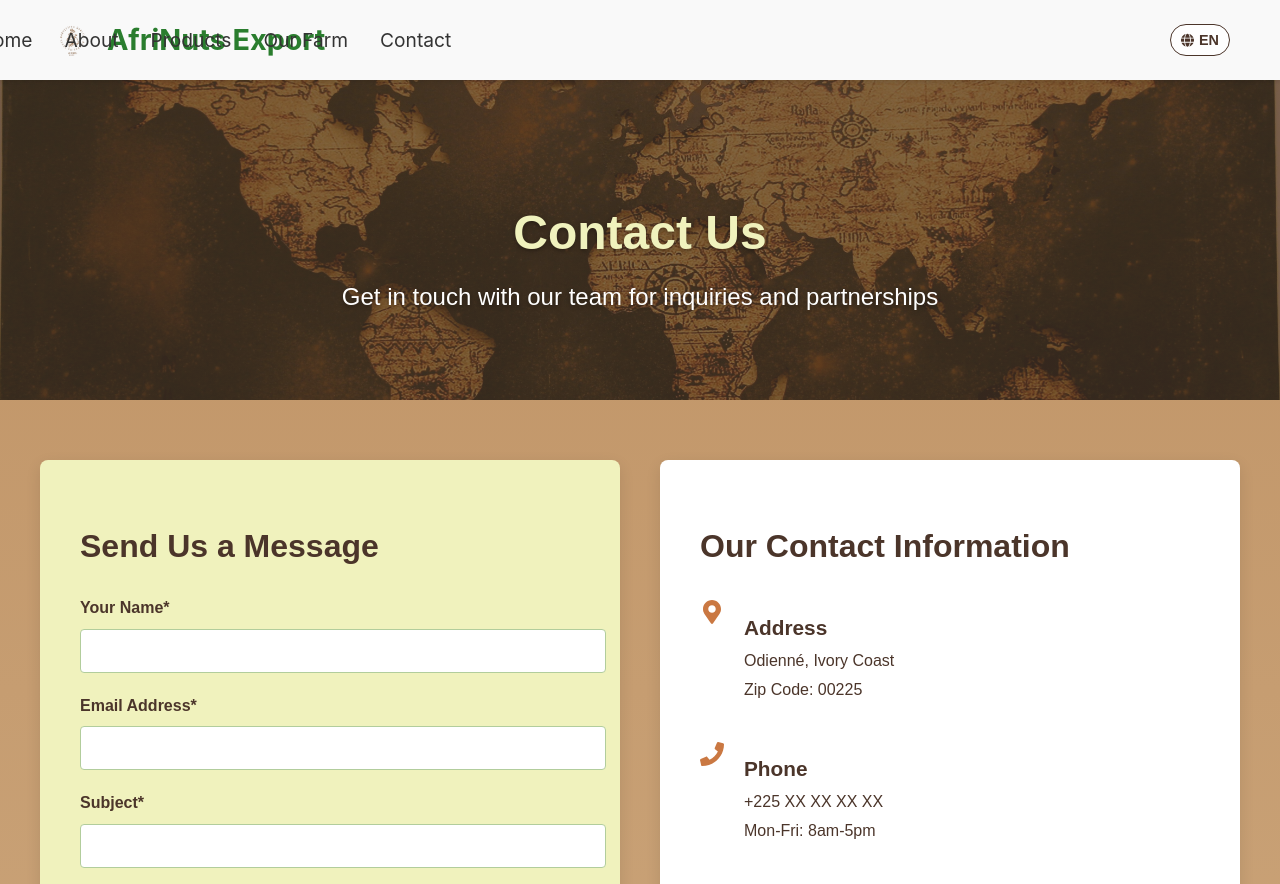
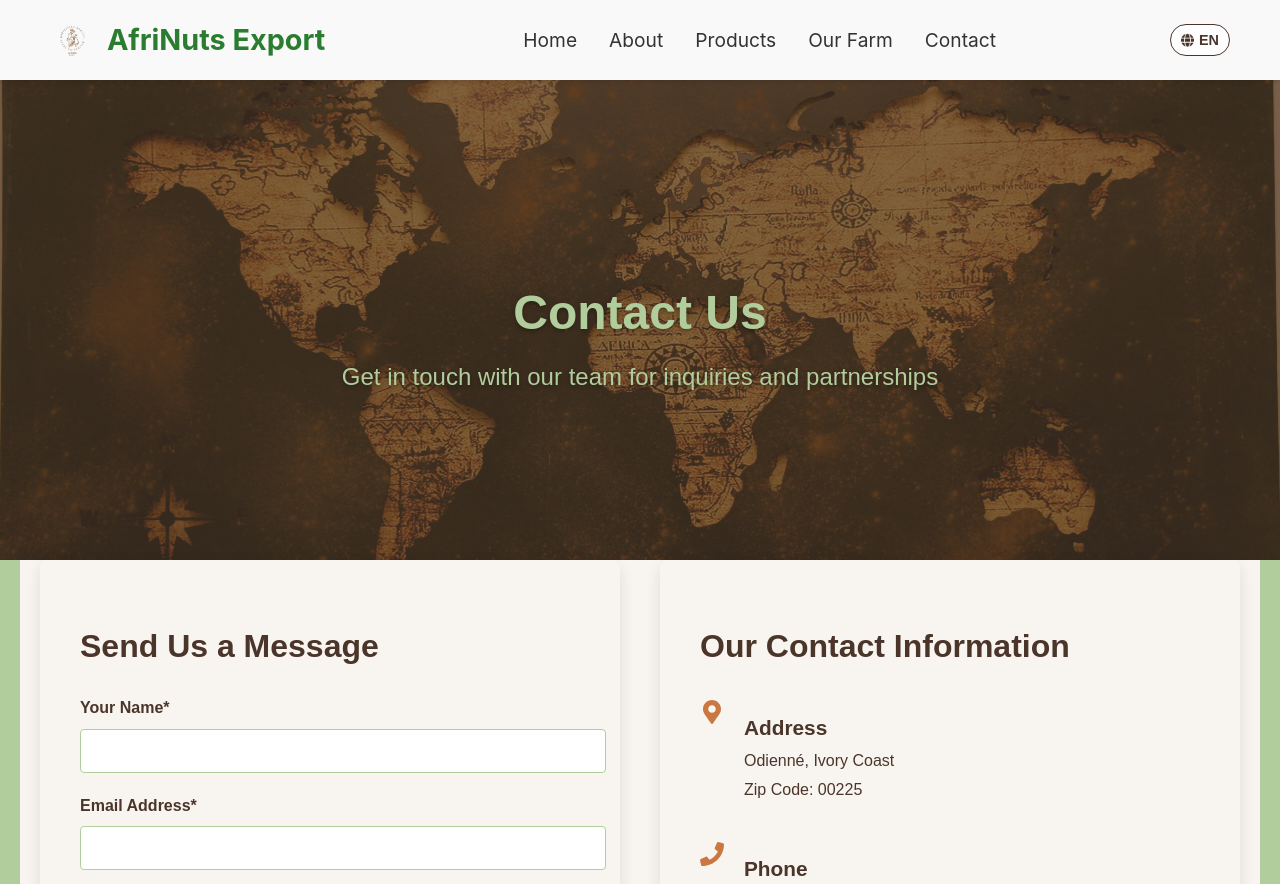
Before and after one commit to Hamza-hub320/afrinuts-export-website, a React (Create React App) app: page /afrinuts-export-website/contact in a window 1280 px wide. Shown: the top 884 px of the page. Built offline with nearby package versions, Linux system fonts and the light colour scheme.

Commit message:
Updated UI: Enhanced navbar hover effects, standardized hero sections, improved contact page design

```diff
--- a/src/components/Navbar/Navbar.css
+++ b/src/components/Navbar/Navbar.css
@@ -64,10 +64,15 @@
 }
 
 .nav-links:hover {
-  color: #4B352A;
+  color: #CA7842;
 }
 
-/* Enhanced Language Toggle - Keeping your compact version */
+.nav-links:hover {
+  transform: translateY(-2px);
+  transition: all 0.3s ease;
+}
+
+/* Enhanced Language Toggle*/
 .navbar-lang-toggle {
   background: rgba(255, 255, 255, 0.8);
   border: 1px solid #4B352A;
@@ -98,6 +103,32 @@
   font-size: 0.9rem;
 }
 
+ .logo-text {
+  position: relative;
+  display: inline-block;
+  transition: all 0.3s cubic-bezier(0.25, 0.8, 0.25, 1);
+}
+
+/* Underline animation */
+.logo-text::after {
+  content: '';
+  position: absolute;
+  width: 0;
+  height: 2px;
+  bottom: -4px;
+  left: 0;
+  background-color: #CA7842;
+  transition: width 0.3s ease;
+}
+
+.navbar-logo:hover .logo-text {
+  color: #CA7842;
+}
+
+.navbar-logo:hover .logo-text::after {
+  width: 100%;
+}
+
 /* Mobile Menu - Optimized Version */
 .menu-icon {
   display: none;
@@ -109,7 +140,7 @@
 }
 
 .menu-icon:hover {
-  color: #CA7842;
+  color: #2a7d2e;
 }
 
 @media screen and (max-width: 960px) {
@@ -130,11 +161,11 @@
   .nav-menu {
     display: flex;
     flex-direction: column;
-    width: 100vw; /* Full viewport width */
+    width: 100vw;
     height: calc(100vh - 80px);
     position: fixed;
     top: 80px;
-    left: -100vw; /* Match width */
+    left: -100vw;
     background-color: #fff;
     transition: all 0.4s cubic-bezier(0.16, 1, 0.3, 1);
     padding: 20px 0 0;
@@ -164,7 +195,7 @@
   }
 
   .nav-links:hover {
-    background-color: #F0F2BD;
+    background-color: #B2CD9C;
     color: #4B352A;
   }
 
@@ -226,25 +257,3 @@
     right: 15px;
   }
 }
-
-/* Mobile Menu Container Fixes */
-@supports (overflow-x: clip) {
-  html, body {
-    overflow-x: clip;
-  }
-}
-
-/* Fallback */
-html, body {
-  overflow-x: hidden;
-}
-
-/* Animation smoothing */
-.nav-menu {
-  transition: transform 0.3s ease-out;
-  transform: translateX(-100%);
-}
-
-.nav-menu.active {
-  transform: translateX(0);
-}
--- a/src/index.css
+++ b/src/index.css
@@ -3,7 +3,7 @@
   --primary: #4B352A;       /* Dark brown */
   --accent: #CA7842;        /* Rust orange */
   --secondary: #B2CD9C;     /* Sage green */
-  --background: #BF9264;    /* New warm tan */
+  --background: #B2CD9C;    /* New warm tan */
   --text-dark: #4B352A;
   --text-light: #F8F5F0;
 
@@ -35,13 +35,6 @@ button {
   padding: 20px;
 }
 
-/* Additional recommended styles */
-body {
-  background: linear-gradient(to bottom,
-    var(--background),
-    #D4B38B); /* Slightly darker at bottom */
-  min-height: 100vh;
-}
 
 /* For text containers */
 .content-box {
--- a/src/pages/About.css
+++ b/src/pages/About.css
@@ -101,7 +101,7 @@
 /* Farm Section */
 .farm-section {
   padding: 80px 20px;
-  background-color: #F0F2BD;
+  background-color: #B2CD9C;
 }
 
 .farm-content {
@@ -307,7 +307,7 @@
 /* CEO Section */
 .ceo-section {
   padding: 80px 20px;
-  background-color: #F5ECD5;
+  background-color: #f9f9f9;
 }
 
 .ceo-container {
@@ -383,7 +383,7 @@
 }
 
 .vmv-card {
-  background-color: #F0F2BD;
+  background-color: #f9f9f9;
   padding: 30px;
   border-radius: 8px;
   box-shadow: 0 5px 15px rgba(0,0,0,0.1);
--- a/src/pages/About.js
+++ b/src/pages/About.js
@@ -34,7 +34,7 @@ const About = () => {
           }}
         >
           <div className="hero-content">
-            <h1 style={{ color: '#F0F2BD' }}>Our Story</h1>
+            <h1 style={{ color: '#B2CD9C' }}>Our Story</h1>
             <p style={{ color: '#B2CD9C' }}>Transforming the cashew value chain in Ivory Coast</p>
           </div>
         </section>
@@ -62,7 +62,7 @@ const About = () => {
       </section>
 
       {/* Brand Statement Section */}
-      <section className="brand-statement" style={{ backgroundColor: '#F0F2BD' }}>
+      <section className="brand-statement" style={{ backgroundColor: '#F5ECD5' }}>
         <div className="statement-container">
           <h2 style={{ color: '#4B352A' }}>Our Brand Promise</h2>
           <p style={{ color: '#4B352A' }}>
@@ -112,7 +112,7 @@ const About = () => {
                   wells, mosques, and madrassas in our farming regions.
                 </p>
               </div>
-              <div className="community-card" style={{ backgroundColor: '#F0F2BD' }}>
+              <div className="community-card" style={{ backgroundColor: '#94B4C1' }}>
                 <FaWater className="community-icon" style={{ color: '#4B352A' }} />
                 <h3 style={{ color: '#4B352A' }}>Clean Water Initiative</h3>
                 <p>
@@ -132,7 +132,7 @@ const About = () => {
       </section>
 
       {/* Farm Section */}
-      <section className="farm-section" style={{ backgroundColor: '#F0F2BD' }}>
+      <section className="farm-section" style={{ backgroundColor: '#B2CD9C' }}>
         <div className="farm-content">
           <div className="farm-text">
             <h2 style={{ color: '#4B352A' }}>Our Farm in Odienné</h2>
@@ -164,7 +164,7 @@ const About = () => {
       </section>
 
       {/* Legacy Timeline Section */}
-      <section className="legacy-section" style={{ backgroundColor: '#F0F2BD' }}>
+      <section className="legacy-section" style={{ backgroundColor: '#B2CD9C' }}>
         <div className="legacy-container">
           <h2 style={{ color: '#4B352A', textAlign: 'center', marginBottom: '40px' }}>
             From Family Roots to Global Vision
--- a/src/pages/Contact.css
+++ b/src/pages/Contact.css
@@ -6,26 +6,55 @@
 
 /* Hero Section */
 .contact-hero {
-  height: 40vh;
-  min-height: 300px;
-  background: linear-gradient(rgba(75, 53, 42, 0.7), rgba(75, 53, 42, 0.7)),
-              url('../assets/images/contact-hero.jpg') center/cover no-repeat;
+  height: 60vh;
+  min-height: 400px;
+  background-size: cover;
+  background-position: center;
   display: flex;
   align-items: center;
   justify-content: center;
   text-align: center;
-  color: #F0F2BD;
+}
+
+.hero-content {
+  max-width: 800px;
+  padding: 0 20px;
 }
 
 .contact-hero h1 {
   font-size: 3rem;
   margin-bottom: 1rem;
+  text-shadow: 0 2px 4px rgba(0,0,0,0.3);
 }
 
 .contact-hero p {
   font-size: 1.5rem;
-  max-width: 800px;
-  margin: 0 auto;
+  text-shadow: 0 2px 4px rgba(0,0,0,0.3);
+}
+
+/* Responsive Adjustments */
+@media (max-width: 768px) {
+  .contact-hero {
+    height: 50vh;
+  }
+
+  .contact-hero h1 {
+    font-size: 2.5rem;
+  }
+
+  .contact-hero p {
+    font-size: 1.2rem;
+  }
+}
+
+@media (max-width: 480px) {
+  .contact-hero h1 {
+    font-size: 2rem;
+  }
+
+  .contact-hero p {
+    font-size: 1rem;
+  }
 }
 
 /* Contact Container */
@@ -34,13 +63,13 @@
   grid-template-columns: 1fr 1fr;
   gap: 40px;
   max-width: 1200px;
-  margin: 60px auto;
+  margin: 0px auto;
   padding: 0 20px;
 }
 
 /* Contact Form */
 .contact-form-section {
-  background-color: #F0F2BD;
+  background-color: #F8F5F0;
   padding: 40px;
   border-radius: 8px;
   box-shadow: 0 5px 15px rgba(0,0,0,0.1);
@@ -98,7 +127,7 @@
 
 /* Contact Info */
 .contact-info-section {
-  background-color: white;
+  background-color: #F8F5F0;
   padding: 40px;
   border-radius: 8px;
   box-shadow: 0 5px 15px rgba(0,0,0,0.1);
@@ -133,10 +162,14 @@
   line-height: 1.5;
 }
 
+.contact-container {
+background-color: #F8F5F0;
+}
+
 /* Map Section */
 .map-section {
   padding: 60px 20px;
-  background-color: #F0F2BD;
+  background-color: #F8F5F0;
   text-align: center;
 }
 
--- a/src/pages/Contact.js
+++ b/src/pages/Contact.js
@@ -127,10 +127,13 @@ const Contact = () => {
       )}
 
       {/* Hero Section */}
-      <section className="contact-hero">
+      <section
+        className="contact-hero"
+        style={{ backgroundImage: `linear-gradient(rgba(75, 53, 42, 0.7), rgba(75, 53, 42, 0.7)), url(${require('../assets/images/contact-hero.jpg')})` }}
+      >
         <div className="hero-content">
-          <h1>Contact Us</h1>
-          <p>Get in touch with our team for inquiries and partnerships</p>
+          <h1 style={{ color: '#B2CD9C' }}>Contact Us</h1>
+          <p style={{ color: '#B2CD9C' }}>Get in touch with our team for inquiries and partnerships</p>
         </div>
       </section>
 
--- a/src/pages/Farm.css
+++ b/src/pages/Farm.css
@@ -28,7 +28,7 @@
 /* Farm Overview */
 .farm-overview {
   padding: 80px 20px;
-  background-color: #F0F2BD;
+  background-color: #f9f9f9;
   text-align: center;
 }
 
@@ -40,7 +40,7 @@
 .overview-content h2 {
   font-size: 2.5rem;
   margin-bottom: 1.5rem;
-  color: #F0F2BD;
+  color: #4B352A;
 }
 
 .overview-content p {
@@ -78,7 +78,7 @@
 
 /* Timeline Section with Background Image */
 .timeline-section {
-  padding: 80px 20px;
+  padding: 80px 150px;
   background: url('../assets/images/about-hero.jpg') center/cover no-repeat;
   text-align: center;
   position: relative;
@@ -90,7 +90,7 @@
   margin-bottom: 50px;
   color: #4B352A;
   position: relative;
-   text-shadow: 1px 1px 3px rgba(255, 255, 255, 0.8);
+  text-shadow: 1px 1px 3px rgba(255, 255, 255, 0.8);
 }
 
 .timeline-section h2::after {
@@ -160,7 +160,7 @@
 
 .timeline-content {
   padding: 20px;
-  background-color: rgba(240, 242, 189, 0.85);
+  background-color: rgba(240, 242, 189, 0.80);
   border-radius: 8px;
   box-shadow: 0 5px 15px rgba(0,0,0,0.2);
   border: 1px solid rgba(75, 53, 42, 0.2);
@@ -220,7 +220,7 @@
 /* Gallery Section */
 .gallery-section {
   padding: 80px 20px;
-  background-color: #F0F2BD;
+  background-color: #F5ECD5;
   text-align: center;
 }
 
@@ -239,7 +239,7 @@
 
 .gallery-item img {
   width: 100%;
-  height: 250px;
+  height: 340px;
   object-fit: cover;
   border-radius: 8px;
   box-shadow: 0 5px 15px rgba(0,0,0,0.1);
@@ -265,7 +265,7 @@
 }
 
 .practice-card {
-  background-color: white;
+  background-color: #f9f9f9;;
   padding: 30px;
   border-radius: 8px;
   box-shadow: 0 5px 15px rgba(0,0,0,0.1);
--- a/src/pages/Farm.js
+++ b/src/pages/Farm.js
@@ -33,7 +33,7 @@ const Farm = () => {
         }}
       >
         <div className="hero-content">
-          <h1 style={{ color: '#F0F2BD' }}>Our Cashew Farm</h1>
+          <h1 style={{ color: '#B2CD9C' }}>Our Cashew Farm</h1>
           <p style={{ color: '#B2CD9C' }}>Sustainably cultivating premium cashews in the heart of Ivory Coast</p>
         </div>
       </section>
--- a/src/pages/Products.js
+++ b/src/pages/Products.js
@@ -84,7 +84,7 @@ const Products = () => {
         style={{ backgroundImage: `linear-gradient(rgba(0, 0, 0, 0.4), rgba(0, 0, 0, 0.4)), url(${require('../assets/images/our-product-hero.jpg')})` }}
       >
         <div className="hero-content">
-          <h1>Our Products</h1>
+          <h1 style={{ color: '#B2CD9C' }}>Our Products</h1>
           <p style={{ color: '#B2CD9C' }}>From our farm to your table - premium quality cashew products</p>
         </div>
       </section>
```
